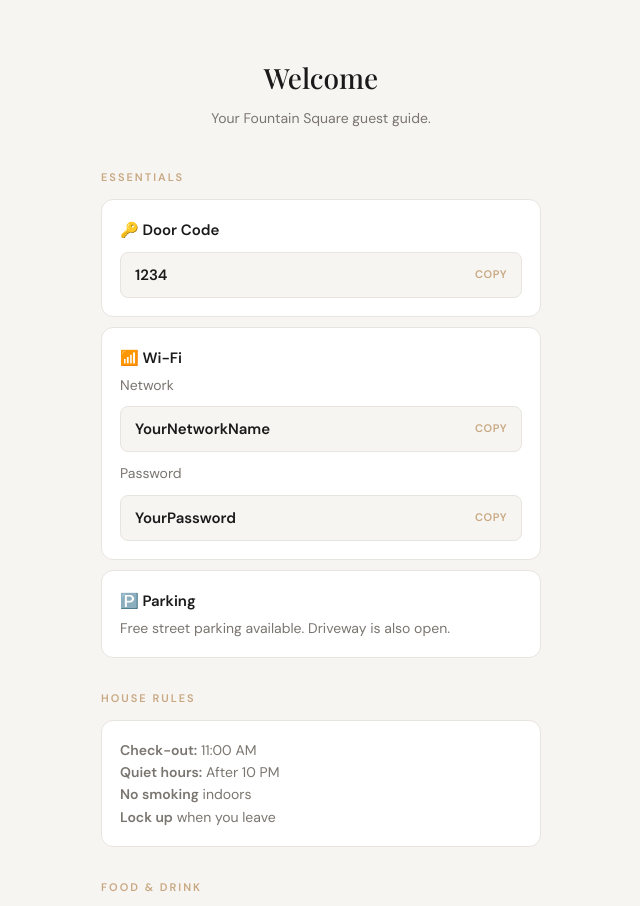
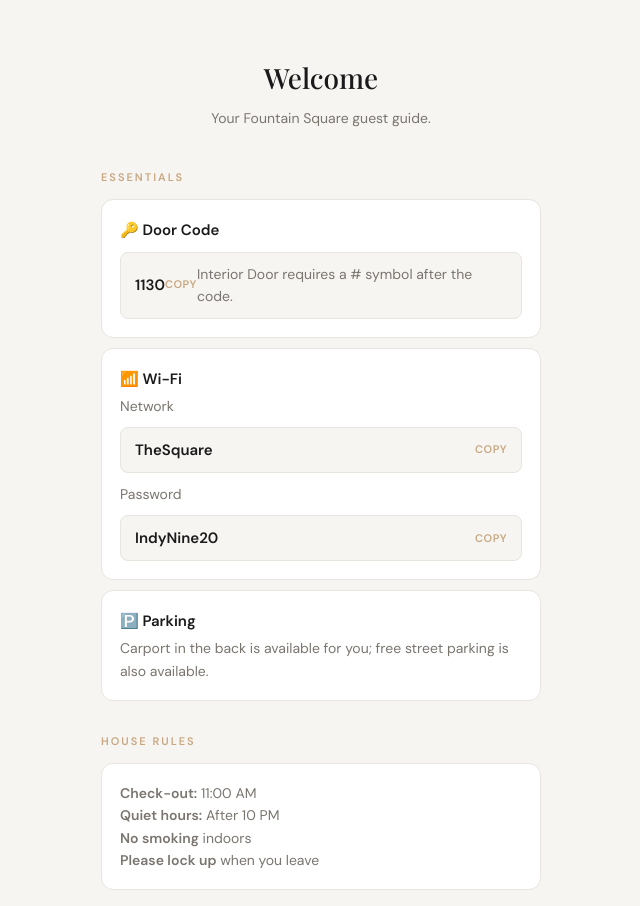
Before and after one commit to fountainsquare/guest-guide, a plain HTML site: page index.html in a window 1280 px wide. Shown: the top 906 px of the page, without its empty margins (319-959 px from the left). Drawn offline with nearby package versions, Linux system fonts and the light colour scheme.

Commit message:
Update index.html

```diff
--- a/index.html
+++ b/index.html
@@ -210,8 +210,9 @@
   <div class="card">
     <h3>🔑 Door Code</h3>
     <div class="copy-field" onclick="copy('1234')">
-      <code>1234</code>
+      <code>1130</code>
       <span>Copy</span>
+      <p>Interior Door requires a # symbol after the code.</p>
     </div>
   </div>
 
@@ -219,19 +220,19 @@
     <h3>📶 Wi-Fi</h3>
     <p>Network</p>
     <div class="copy-field" onclick="copy('YourNetworkName')">
-      <code>YourNetworkName</code>
+      <code>TheSquare</code>
       <span>Copy</span>
     </div>
     <p style="margin-top:10px">Password</p>
     <div class="copy-field" onclick="copy('YourPassword')">
-      <code>YourPassword</code>
+      <code>IndyNine20</code>
       <span>Copy</span>
     </div>
   </div>
 
   <div class="card">
     <h3>🅿️ Parking</h3>
-    <p>Free street parking available. Driveway is also open.</p>
+    <p>Carport in the back is available for you; free street parking is also available. </p>
   </div>
 </section>
 
@@ -242,7 +243,7 @@
     <p><strong>Check-out:</strong> 11:00 AM</p>
     <p><strong>Quiet hours:</strong> After 10 PM</p>
     <p><strong>No smoking</strong> indoors</p>
-    <p><strong>Lock up</strong> when you leave</p>
+    <p><strong>Please lock up</strong> when you leave</p>
   </div>
 </section>
 
@@ -409,8 +410,8 @@
   <div class="card">
     <p>Questions? Reach out anytime.</p>
     <div class="contact-row">
-      <a href="tel:+13175551234" class="contact-btn primary">Call</a>
-      <a href="sms:+13175551234" class="contact-btn secondary">Text</a>
+      <a href="tel:+13173639139" class="contact-btn primary">Call</a>
+      <a href="sms:+13173639139" class="contact-btn secondary">Text</a>
     </div>
   </div>
 </section>
```
